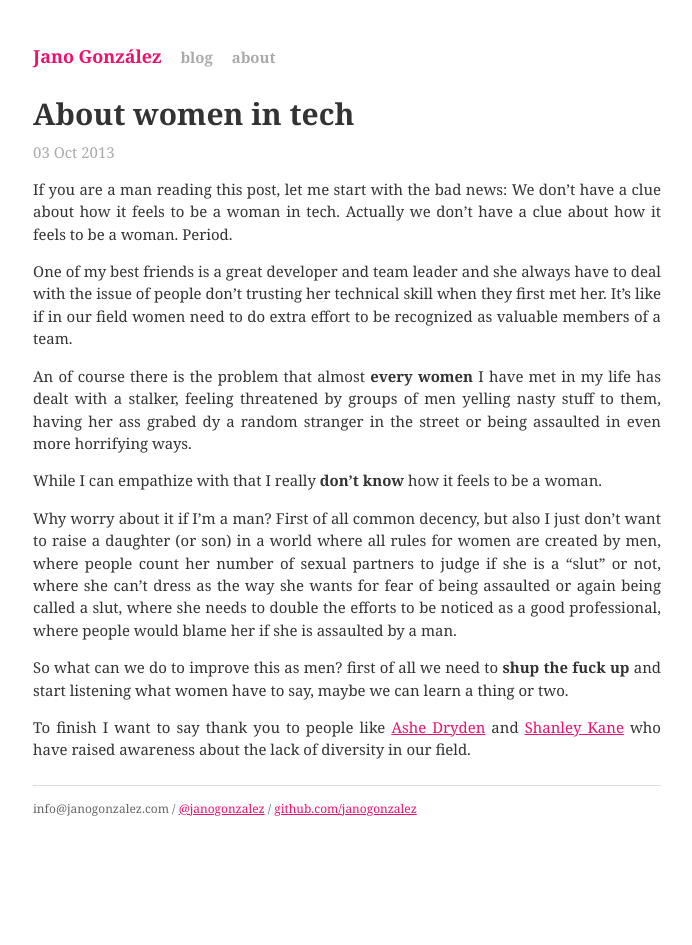
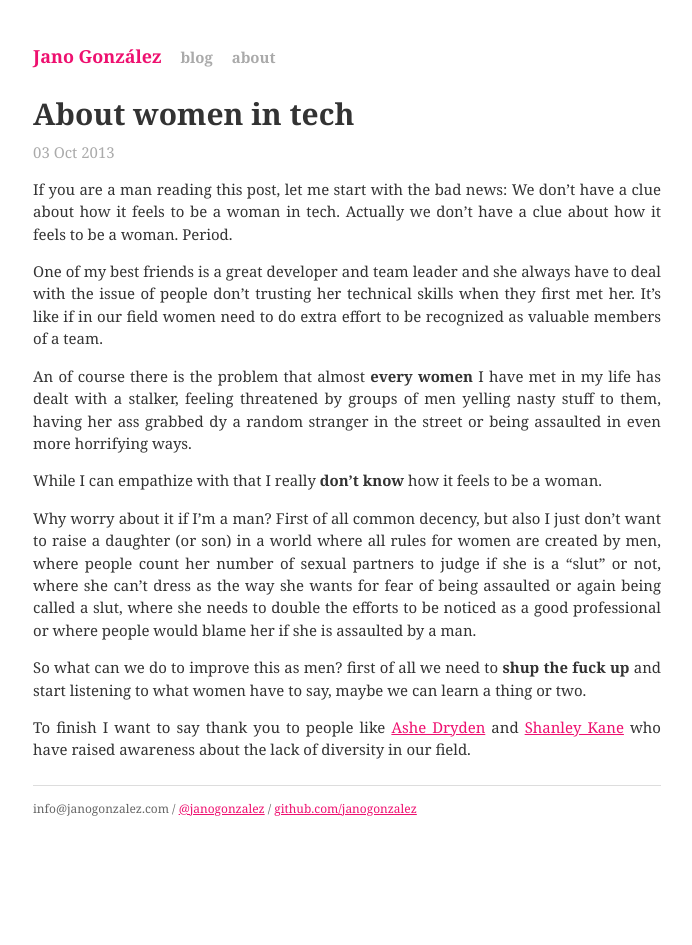
Before and after one commit to janogonzalez/janogonzalez.github.io, a Jekyll site: the page built from _posts/2013-10-03-about-women-in-tech.markdown, in a window 1280 px wide. Shown: the whole page, without its empty margins (293-985 px from the left). Built offline with Jekyll 4.4.1, drawn with Linux system fonts in a browser that asks for light colours.

Commit message:
Fixing more typos...

```diff
--- a/_posts/2013-10-03-about-women-in-tech.markdown
+++ b/_posts/2013-10-03-about-women-in-tech.markdown
@@ -10,13 +10,13 @@
 clue about how it feels to be a woman. Period.
 
 One of my best friends is a great developer and team leader and she always have
-to deal with the issue of people don't trusting her technical skill when they
+to deal with the issue of people don't trusting her technical skills when they
 first met her. It's like if in our field women need to do extra effort to be
 recognized as valuable members of a team.
 
 An of course there is the problem that almost **every women** I have met in my
 life has dealt with a stalker, feeling threatened by groups of men yelling
-nasty stuff to them, having her ass grabed dy a random stranger in the street
+nasty stuff to them, having her ass grabbed dy a random stranger in the street
 or being assaulted in even more horrifying ways.
 
 While I can empathize with that I really **don't know** how it feels to be a
@@ -27,11 +27,11 @@
 are created by men, where people count her number of sexual partners to judge
 if she is a "slut" or not, where she can't dress as the way she wants for fear
 of being assaulted or again being called a slut, where she needs to double the
-efforts to be noticed as a good professional, where people would blame her if
+efforts to be noticed as a good professional or where people would blame her if
 she is assaulted by a man.
 
 So what can we do to improve this as men? first of all we need to **shup the
-fuck up** and start listening what women have to say, maybe we can learn a
+fuck up** and start listening to what women have to say, maybe we can learn a
 thing or two.
 
 To finish I want to say thank you to people like
```
